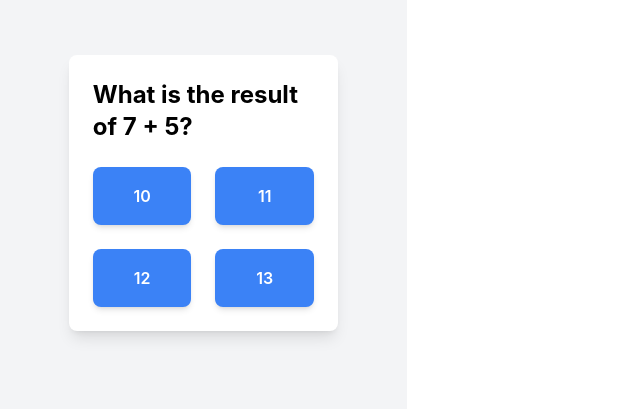
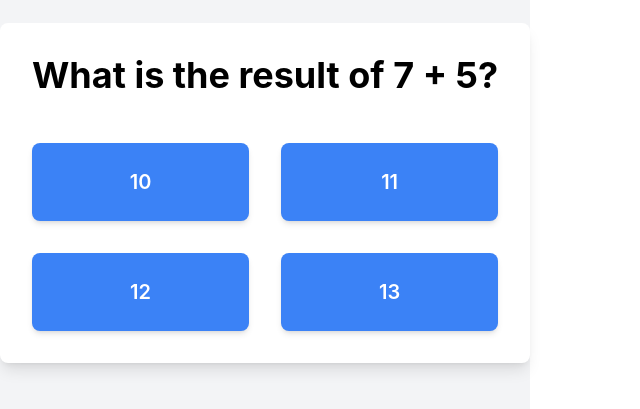
Before and after one commit to JustinScitech/BubbleMathics, a React (Vite) app: page /compete in a window 1280 px wide. Shown: the part 207-616 px from the top of the page, without its empty margins (0-640 px from the left). Built offline with nearby package versions, Linux system fonts and the light colour scheme; what @propelauth/react would draw is missing.

Commit message:
make changes to math page

```diff
--- a/src/pages/MathPage.jsx
+++ b/src/pages/MathPage.jsx
@@ -1,5 +1,6 @@
 import React from 'react';
 import { useState } from 'react';
+
 const MathPage = () => {
   const question = "What is the result of 7 + 5?";
   const options = [
@@ -16,15 +17,15 @@ const MathPage = () => {
   };
 
   return (
-      <div className="flex flex-col items-center justify-center min-h-screen bg-gray-100 p-6">
-        <div className="w-3/4 bg-white p-6 rounded-lg shadow-lg">
-          <h2 className="text-2xl font-bold mb-6 text-black">{question}</h2>
-          <div className="grid grid-cols-2 gap-6">
+    <div className="flex flex-col items-center justify-center min-h-screen bg-gray-100">
+      <div className="w-full max-w-4xl bg-white p-8 rounded-lg shadow-lg">
+        <h2 className="text-4xl font-bold mb-12 text-black text-center">{question}</h2>
+        <div className="grid grid-cols-1 md:grid-cols-2 gap-8">
           {options.map((option) => (
             <button
               key={option.id}
               onClick={() => handleOptionClick(option.id)}
-                className={`p-4 bg-blue-500 text-white font-semibold rounded-lg shadow-md hover:bg-blue-400 ${
+              className={`py-6 px-8 bg-blue-500 text-white text-xl font-semibold rounded-lg shadow-md hover:bg-blue-400 ${
                 selectedOption === option.id ? 'ring ring-blue-700' : ''
               }`}
             >
```
Also changed, not shown: 1 other file (tests, documents, lock files or other folders). Lines whose indentation alone changed are shown as unchanged.
